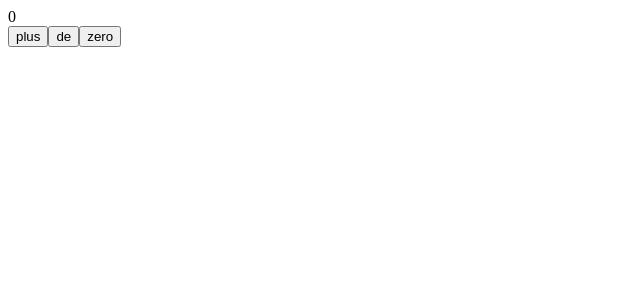
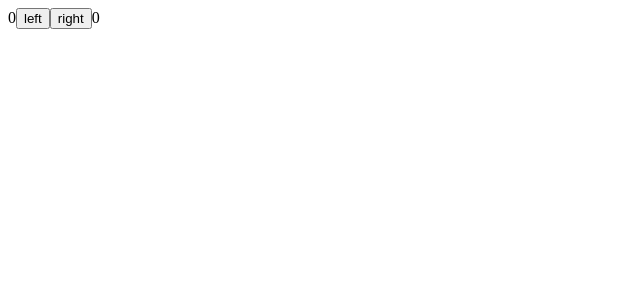
Before and after one commit to futugyou/react-app, a React (Create React App) app: page / in a window 1280 px wide. Shown: the top 300 px of the page, without its empty margins (0-640 px from the left). Built offline with nearby package versions, Linux system fonts and the light colour scheme.

Commit message:
Complex state
Complex state

```diff
--- a/src/index.js
+++ b/src/index.js
@@ -52,35 +52,37 @@ const parts = [
 ]
 
 const App = () => {
-  const now = new Date()
-  const a = 10
-  const b = 20
-  const [couter, setCouter] = useState(0)
-  const handClick = () => {
-    console.log('clicked')
+  const [left, setLeft] = useState(0)
+  const [right, setRight] = useState(0)
+  const [clicks, setClicks] = useState({ left: 0, right: 0 })
+  const handlerLeftClick = () => {
+    const newClicks = {
+      ...clicks,
+      left: clicks.left + 1,
+      //right: clicks.right
+
+    }
+    setClicks(newClicks)
+  }
+  const handlerRightClick = () => {
+    const newClicks = {
+      //left: clicks.left,
+      ...clicks,
+      right: clicks.right + 1
+    }
+    setClicks(newClicks)
   }
 
-  // setTimeout(() => {
-  //   setCouter(couter + 1)
-  // }, 1000);
-  // return (
-  //   <div>
-  //     <p>Hello world, it si {now.toString()}</p>
-  //     <p>
-  //       {a} plus {b} is {a + b}
-  //     </p>
-  //   </div>
-  // )
-  const increase = () => setCouter(couter + 1)
-  const decrease = () => setCouter(couter - 1)
-  const setZero = () => setCouter(0)
   return (
     <div>
-      {/* <div>{couter}</div> */}
-      <Display couter={couter} />
-      <Button handClick={increase} text="plus"></Button>
-      <Button handClick={decrease} text="de"></Button>
-      <Button handClick={setZero} text="zero"></Button>
+      {clicks.left}
+      <button onClick={handlerLeftClick}>
+        left
+    </button>
+      <button onClick={handlerRightClick}>
+        right
+    </button>
+      {clicks.right}
     </div>
   )
 }
```
Also changed, not shown: 1 other file (tests, documents, lock files or other folders).
